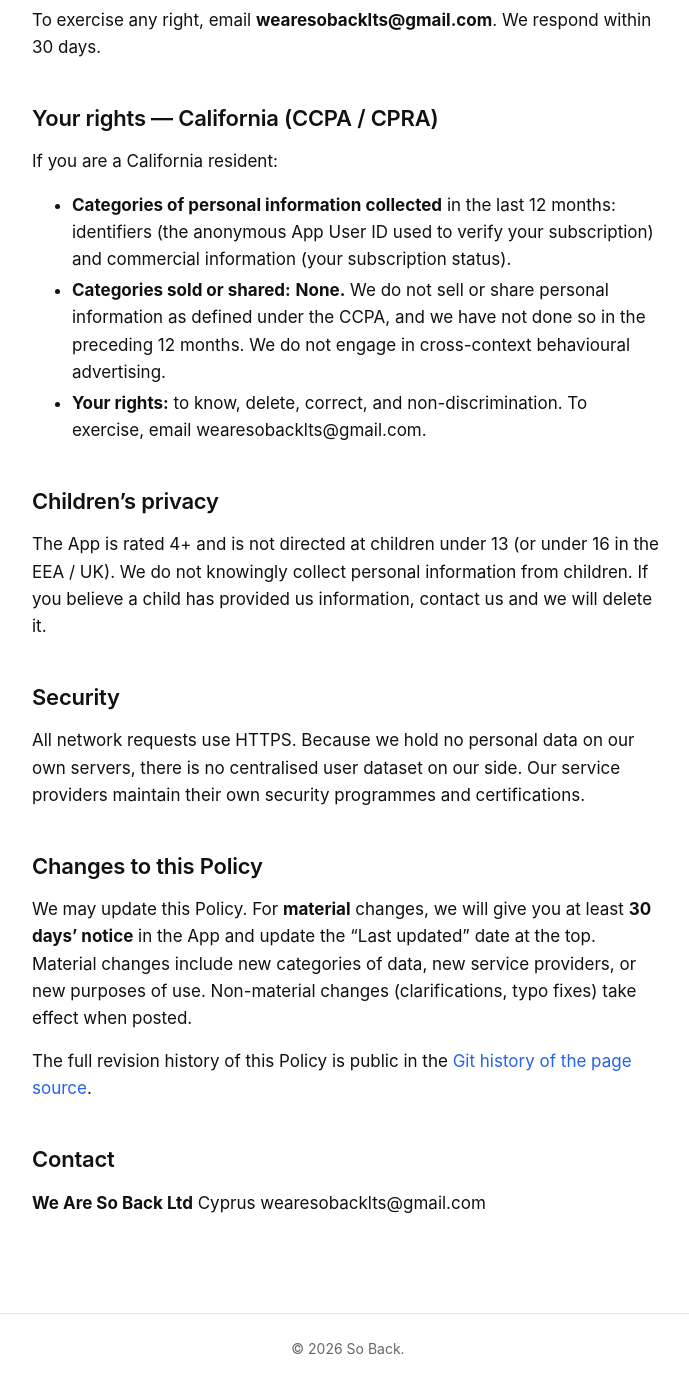
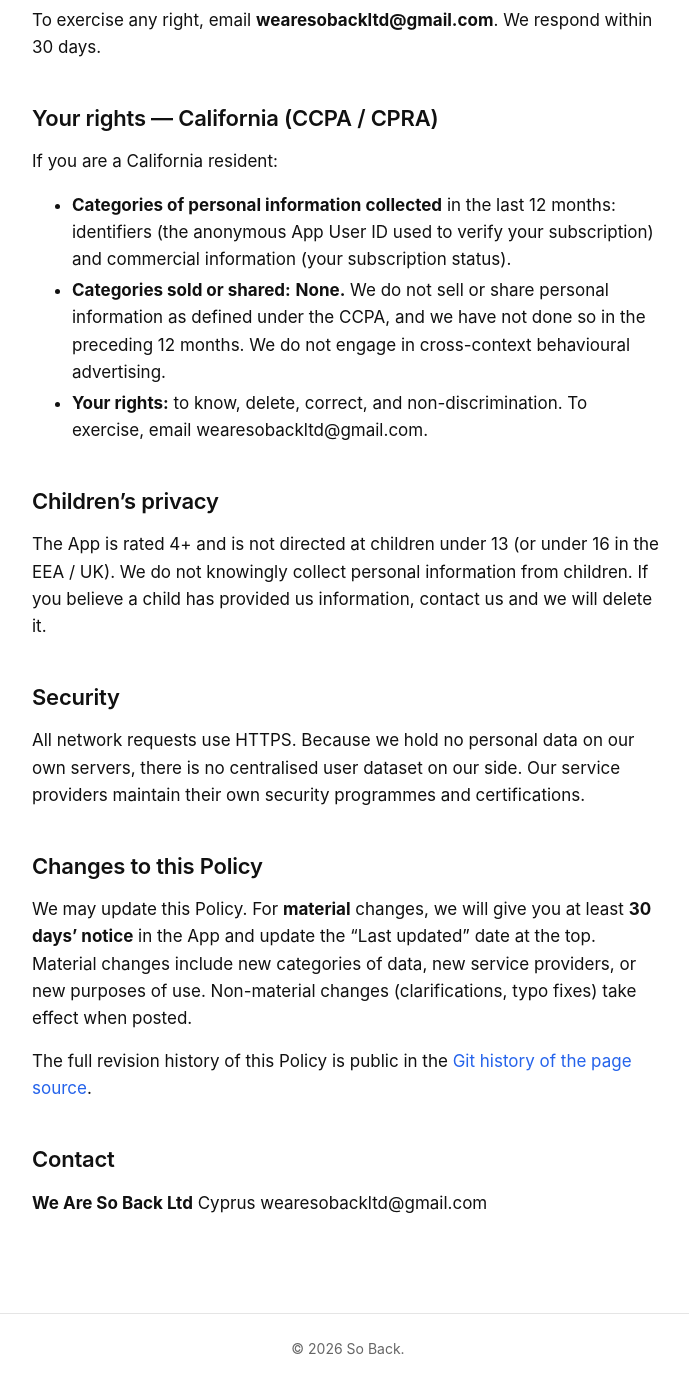
Before and after one commit to josegoncalvespt/wearesoback.com, a Jekyll site: the page built from daily-design-challenge/privacy.md, in a window 1280 px wide and 1400 px high, scrolled down 3831 px. Shown: the whole window, without its empty margins (292-981 px from the left). Built offline with Jekyll 4.4.1, drawn with Linux system fonts in a browser that asks for light colours; some of the changed text lies outside the part shown.

Commit message:
Fix contact email typo: lts -> ltd

```diff
--- a/daily-design-challenge/privacy.md
+++ b/daily-design-challenge/privacy.md
@@ -17,7 +17,7 @@ This Privacy Policy explains how **We Are So Back Ltd** ("we", "us"), a company
 
 ## Who we are
 
-We Are So Back Ltd, Cyprus. Contact: **wearesobacklts@gmail.com**.
+We Are So Back Ltd, Cyprus. Contact: **wearesobackltd@gmail.com**.
 
 We are the data controller for any personal data processed via the App. We have not appointed a Data Protection Officer because we do not meet the thresholds in GDPR Article 37.
 
@@ -93,7 +93,7 @@ You have the right to:
 - withdraw consent at any time, where consent was the legal basis;
 - lodge a complaint with your supervisory authority. In Cyprus this is the [Office of the Commissioner for Personal Data Protection](https://www.dataprotection.gov.cy/).
 
-To exercise any right, email **wearesobacklts@gmail.com**. We respond within 30 days.
+To exercise any right, email **wearesobackltd@gmail.com**. We respond within 30 days.
 
 ## Your rights — California (CCPA / CPRA)
 
@@ -101,7 +101,7 @@ If you are a California resident:
 
 - **Categories of personal information collected** in the last 12 months: identifiers (the anonymous App User ID used to verify your subscription) and commercial information (your subscription status).
 - **Categories sold or shared:** **None.** We do not sell or share personal information as defined under the CCPA, and we have not done so in the preceding 12 months. We do not engage in cross-context behavioural advertising.
-- **Your rights:** to know, delete, correct, and non-discrimination. To exercise, email wearesobacklts@gmail.com.
+- **Your rights:** to know, delete, correct, and non-discrimination. To exercise, email wearesobackltd@gmail.com.
 
 ## Children's privacy
 
@@ -121,4 +121,4 @@ The full revision history of this Policy is public in the [Git history of the pa
 
 **We Are So Back Ltd**
 Cyprus
-wearesobacklts@gmail.com
+wearesobackltd@gmail.com
```
Also changed, not shown: daily-design-challenge/support.md (+2 -2 lines), daily-design-challenge/terms.md (+3 -3 lines), index.md (+1 -1 lines).
